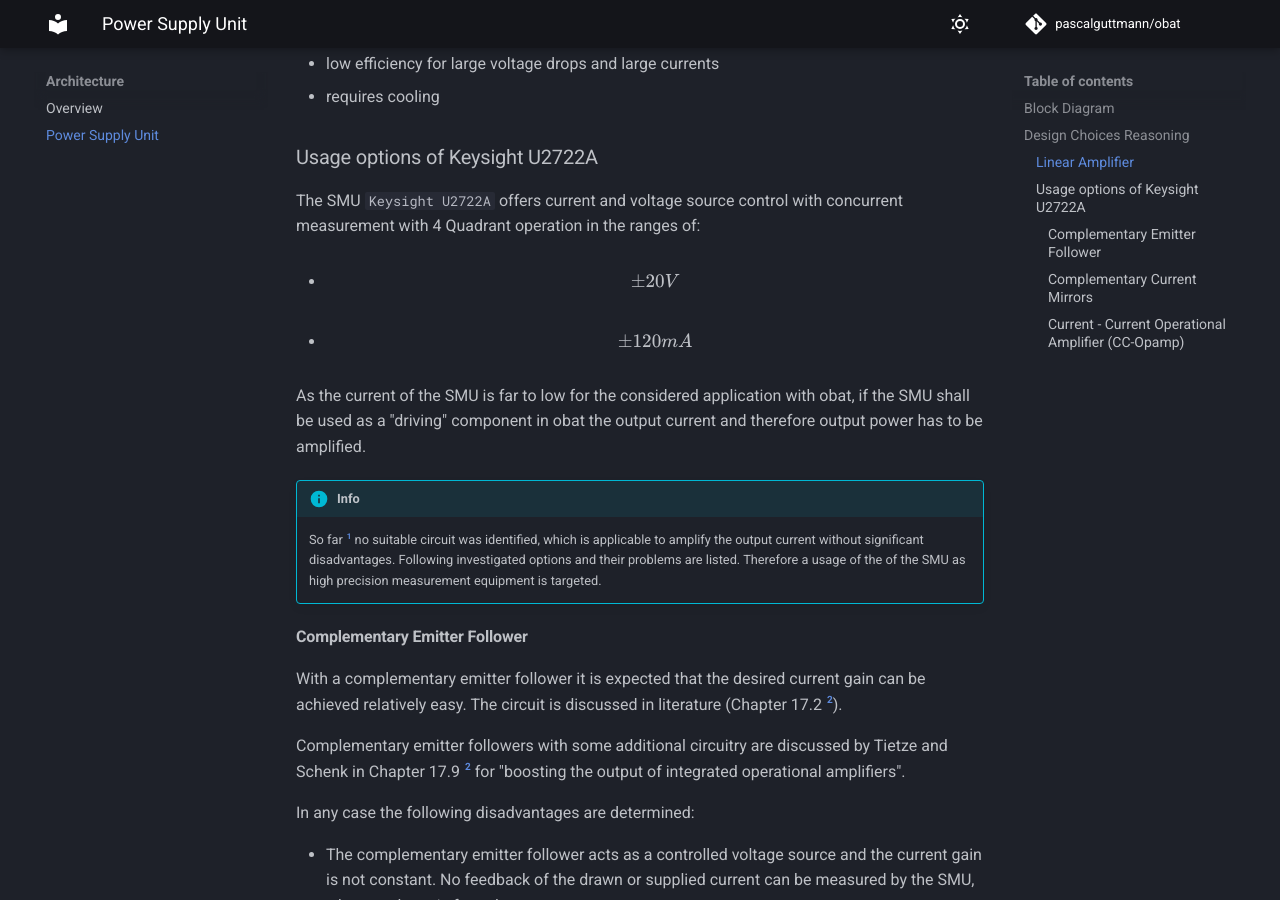
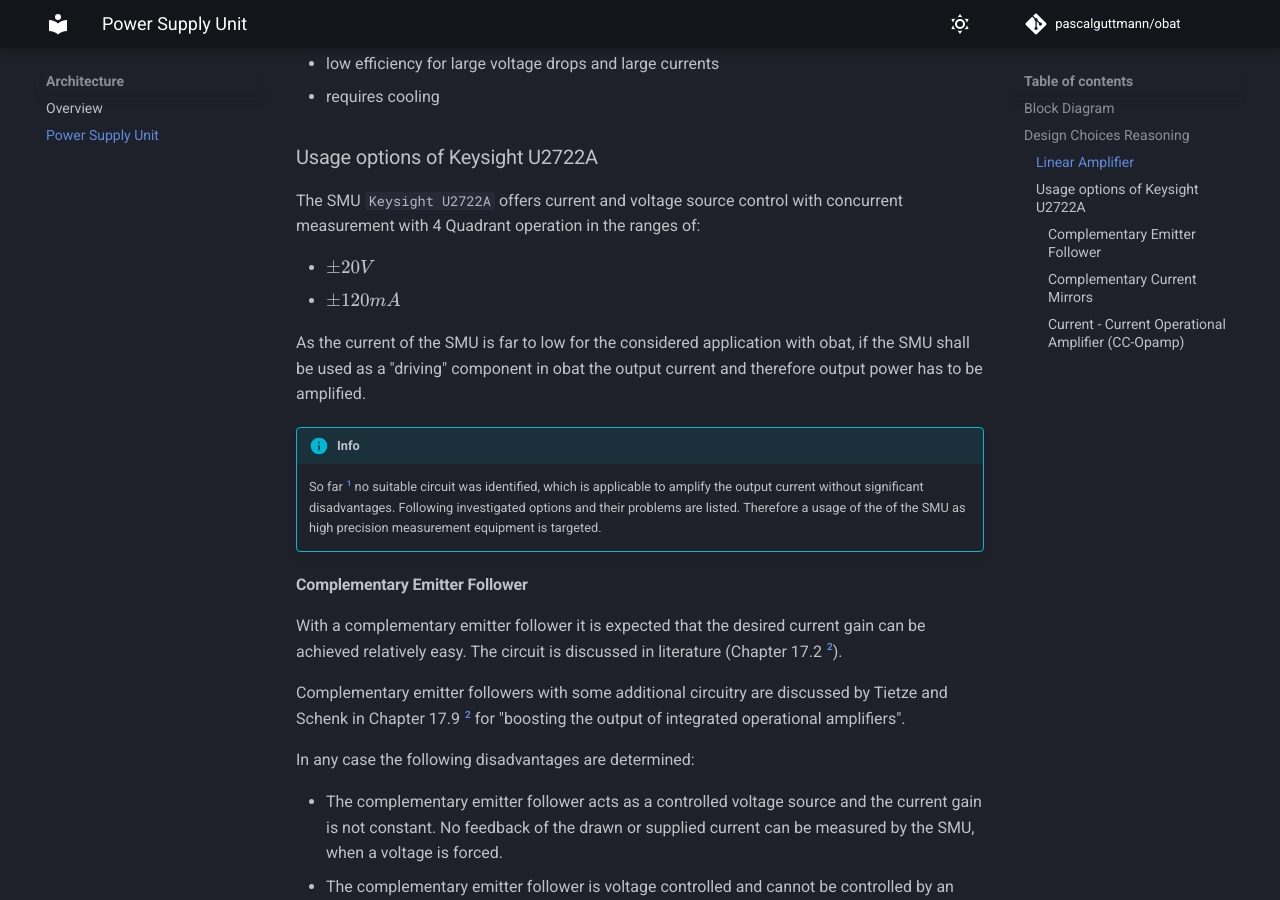
Before and after one commit to pascalguttmann/obat, an MkDocs documentation site: the page built from docs/arch/psu.md, in a window 1280 px wide and 900 px high, scrolled down 2320 px. Built offline with MkDocs 1.6.1 and Material for MkDocs 9.7.7, drawn with Linux system fonts in a browser that asks for light colours; comment, search, counter and statistics services are not loaded.

Commit message:
fix math display of SMU output limits

```diff
--- a/docs/arch/psu.md
+++ b/docs/arch/psu.md
@@ -63,8 +63,8 @@
 The SMU `Keysight U2722A` offers current and voltage source control with
 concurrent measurement with 4 Quadrant operation in the ranges of:
 
-- $$ \pm 20 V $$
-- $$ \pm 120 mA $$
+- $\pm 20 V$
+- $\pm 120 mA$
 
 As the current of the SMU is far to low for the considered application with
 obat, if the SMU shall be used as a "driving" component in obat the output
```
